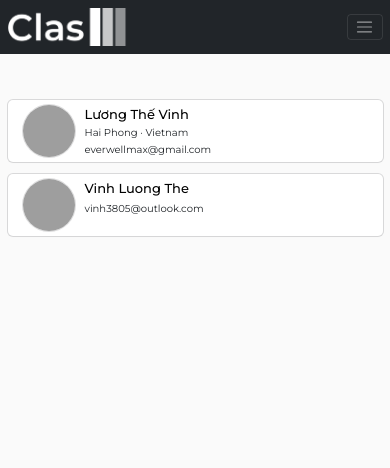
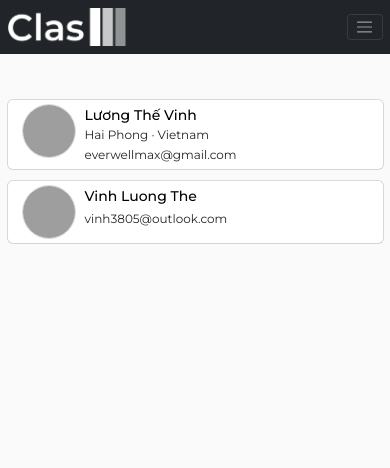
Before and after one commit to Techco-org/Clas, a Flask app: template website/templates/search.html in a window 390 px wide. Shown: the top 468 px of the page. Run offline with Flask 2, Linux system fonts and the light colour scheme; the template is opened without the code that fills it: values that come from a table or form of the project are taken from there, others are empty; data comes from the database, SQL or seed files in the repository; some web fonts are replaced; grey boxes are pictures that could not be loaded.

Commit message:
modified

```diff
--- a/website/static/css/search.css
+++ b/website/static/css/search.css
@@ -18,7 +18,13 @@
 .user-fullname:hover{
     text-decoration: underline;
 }
+.user-city-country{
+    margin-top: 0;
+    padding-top: 0;
+    font-size: 1em;
+}
 .user-email{
+    font-size: 1em;
     margin-top: 0.2em;
 }
 @media only screen and (max-width: 991px){
@@ -28,6 +34,12 @@
     }
     .user-fullname{
         text-decoration: none;
-        font-size: 1.3em;
+        font-size: 1.4em;
+    }
+    .user-city-country{
+        font-size: 1.2em;
+    }
+    .user-email{
+        font-size: 1.2em;
     }
 }
```
